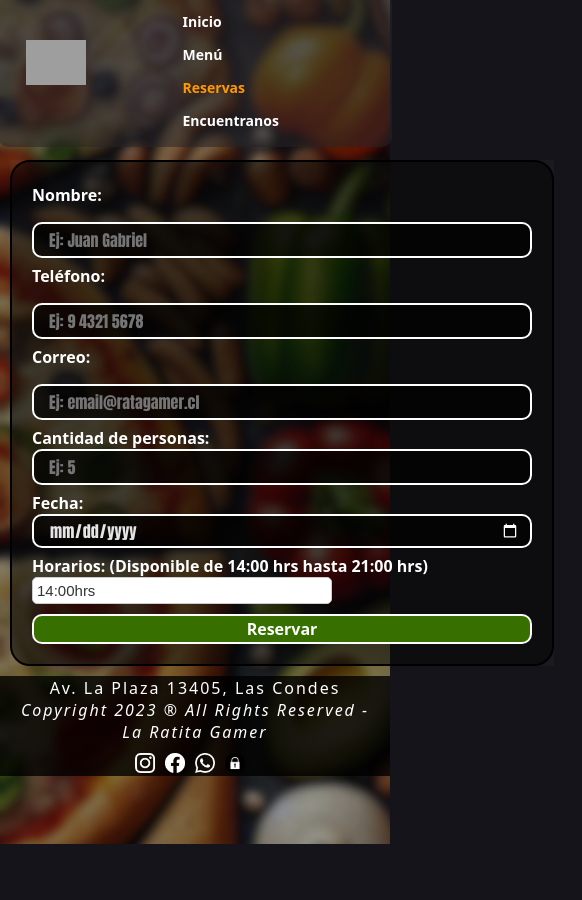
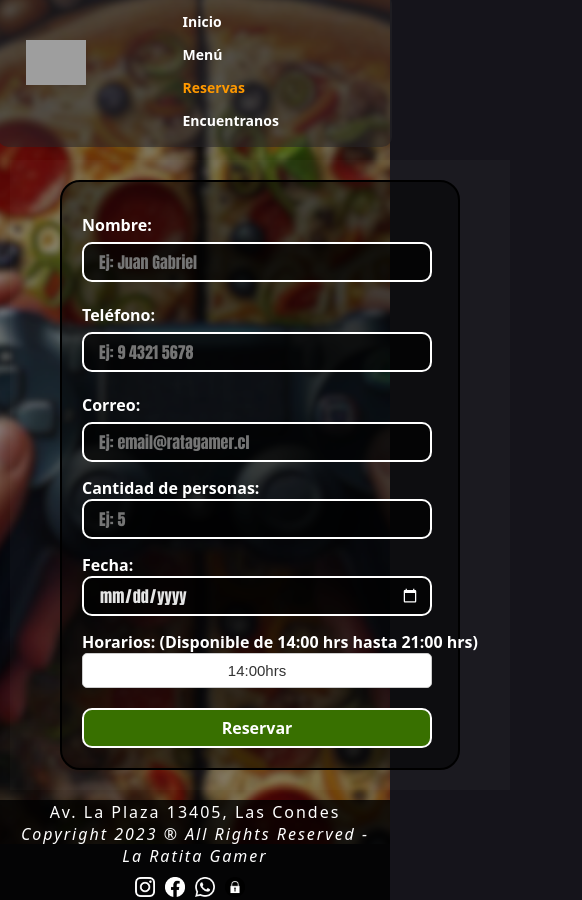
Before and after one commit to Pepeoawvh/Proyecto4DWFS, a React (Vite) app: page /Reserva in a window 390 px wide. Shown: the whole page, 582 px wide, since content can reach past the window. Before the commit the page ends 844 px from the top, so only its background shows below. Built offline with nearby package versions, Linux system fonts and the light colour scheme; grey boxes are pictures that could not be loaded; a web font is replaced by a local one.

Commit message:
estilos responsive y centros

```diff
--- a/src/styles/Formulario.css
+++ b/src/styles/Formulario.css
@@ -6,7 +6,9 @@ h1 {
   .formContainer {
     display: grid;
     grid-template-columns: 1fr;
+
     justify-items: center;
+
   }
 
   form {
@@ -15,7 +17,8 @@ h1 {
     grid-template-columns: 500px;
     grid-template-rows: repeat(6, minmax(40px, auto));
     max-width: 1000px;
-    align-items: ;
+    align-items: center ;
+    align-content: center;
     padding: 20px;
     background-color: rgba(0, 0, 0, 0.5);
     border: 2px solid rgb(0, 0, 0);
@@ -76,7 +79,8 @@ input[type="date"]::-webkit-calendar-picker-indicator {
   border-radius: 5px;
   background-color: #fff;
   color: #333;
-  width: 300px;
+  width: 500px;
+  text-align: center;
 }
 
 .hora-select:hover {
@@ -88,3 +92,107 @@ input[type="date"]::-webkit-calendar-picker-indicator {
   border-color: #555;
   box-shadow: 0 0 5px rgba(0, 0, 0, 0.3);
 }
+
+
+@media screen and (max-width: 768px) {
+  h1 {
+    text-align: center;
+    color: rgb(251, 245, 245);
+  }
+
+  .formContainer {
+    display: flex;
+    flex-direction: column;
+    justify-content: center;
+    align-items: center;
+    margin-top: 20px; /* Ajusta el espacio entre el formulario y la imagen */
+  }
+
+  form {
+    color: rgb(255, 255, 255);
+    width: 80%;
+    max-width: 500px;
+    padding: 20px;
+    background-color: rgba(0, 0, 0, 0.5);
+    border: 2px solid rgb(0, 0, 0);
+    border-radius: 20px;
+    box-sizing: border-box;
+    margin-bottom: 20px; /* Ajusta el espacio entre el formulario y la imagen */
+  }
+
+  input {
+    width: 70%;
+    border-radius: 10px;
+    margin-bottom: 10px;
+    height: 40px;
+    background-color: rgba(0, 0, 0, 0.7);
+    border: solid 2px white;
+    color: rgb(229, 229, 229);
+    font-family: Impact, Haettenschweiler, 'Arial Narrow Bold', sans-serif;
+    font-size: 16px;
+    text-align: left;
+    padding-left: 15px;
+    box-sizing: border-box;
+  }
+
+  button {
+    width: 70%;
+    font-family: system-ui, -apple-system, BlinkMacSystemFont, 'Segoe UI', Roboto, Oxygen, Ubuntu, Cantarell, 'Open Sans', 'Helvetica Neue', sans-serif;
+    font-weight: 700;
+    font-size: 16px;
+    margin-top: 10px;
+    border-radius: 10px;
+    height: 40px;
+    background-color: rgb(56, 112, 0);
+    color: rgb(255, 255, 255);
+    border: solid 2px white;
+    transition: 0.3s;
+    box-sizing: border-box;
+  }
+
+  label {
+    margin-top: 5px;
+    font-family: system-ui, -apple-system, BlinkMacSystemFont, 'Segoe UI', Roboto, Oxygen, Ubuntu, Cantarell, 'Open Sans', 'Helvetica Neue', sans-serif;
+    font-weight: 700;
+    font-size: 16px;
+  }
+
+  button:hover {
+    cursor: pointer;
+    background-color: rgb(241, 144, 9);
+  }
+
+  /* Estilo para cambiar el color del icono de calendario */
+  input[type="date"]::-webkit-calendar-picker-indicator {
+    filter: invert(1);
+    margin-right: 10px;
+  }
+
+  /* Estilos para el selector de horas */
+  .hora-select {
+    width: 70%;
+    padding: 8px;
+    font-size: 15px;
+    border: 1px solid #ccc;
+    border-radius: 5px;
+    background-color: #fff;
+    color: #333;
+    margin-bottom: 10px;
+    box-sizing: border-box;
+  }
+
+  .hora-select:hover {
+    border-color: #aaa;
+  }
+
+  .hora-select:focus {
+    outline: none;
+    border-color: #555;
+    box-shadow: 0 0 5px rgba(0, 0, 0, 0.3);
+  }
+
+  /* Estilo para la imagen */
+  .responsive-image {
+     display: none;
+  }
+}
--- a/src/styles/Inicio.css
+++ b/src/styles/Inicio.css
@@ -1,6 +1,7 @@
 .home {
   background-image: url(../assets/img/backgrounds/bg1.png);
   height: 100vh;
-
+  background-size: cover; /* Ajusta el tamaño de la imagen de fondo para cubrir todo el contenedor */
+  background-position: center center; /* Centra la imagen de fondo */
 
 }
--- a/src/styles/Reserva.css
+++ b/src/styles/Reserva.css
@@ -2,11 +2,17 @@
 .reserva {
     background-image: url('../assets/img/backgrounds/bg1.png');
     height: 100vh;
-  }
+    background-size: cover; /* Ajusta el tamaño de la imagen de fondo para cubrir todo el contenedor */
+  background-position: center center; /* Centra la imagen de fondo */
+
+
+
+    }
+
 
   .jumboForm {
     display: grid;
-    grid-template-columns: 2fr 1.3fr;
+    grid-template-columns: 1fr 1.3fr;
     padding: 10px;
     margin-top: 70px;
   }
--- a/src/styles/menu.css
+++ b/src/styles/menu.css
@@ -1,6 +1,11 @@
 .menu{
    background-image: url(../assets/img/backgrounds/bg2.png);
    height: 100vh;
+   background-size: cover; /* Ajusta el tamaño de la imagen de fondo para cubrir todo el contenedor */
+   background-position: center center; /* Centra la imagen de fondo */
+
+
+
 }
 
 
@@ -9,7 +14,7 @@
    justify-content: space-around;
    flex-wrap: wrap;
    padding: 50px;
-   margin-top: 30px;
+   margin-top: 110px;
 }
 
 .pizza1 {
```
